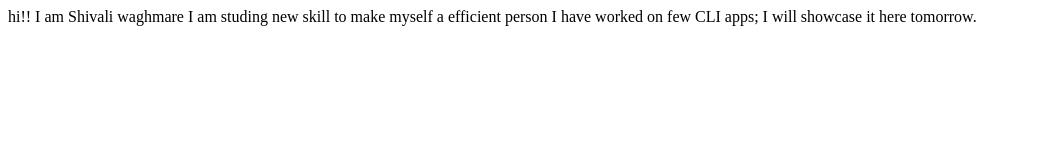
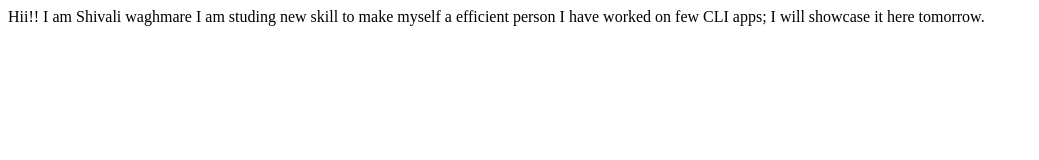
Before and after one commit to ShivaliWaghmare/student-name-site, a plain HTML site: page index.html in a window 1280 px wide. Shown: the whole page, without its empty margins (0-1039 px from the left). Drawn offline with Linux system fonts and the light colour scheme.

Commit message:
updated project details

```diff
--- a/index.html
+++ b/index.html
@@ -7,7 +7,7 @@
     <title>studentsite</title>
 </head>
 <body>
-    hi!! I am Shivali waghmare
+    Hii!! I am Shivali waghmare
     I am studing new skill to make myself a efficient person
 
     I have worked on few CLI apps;
```
